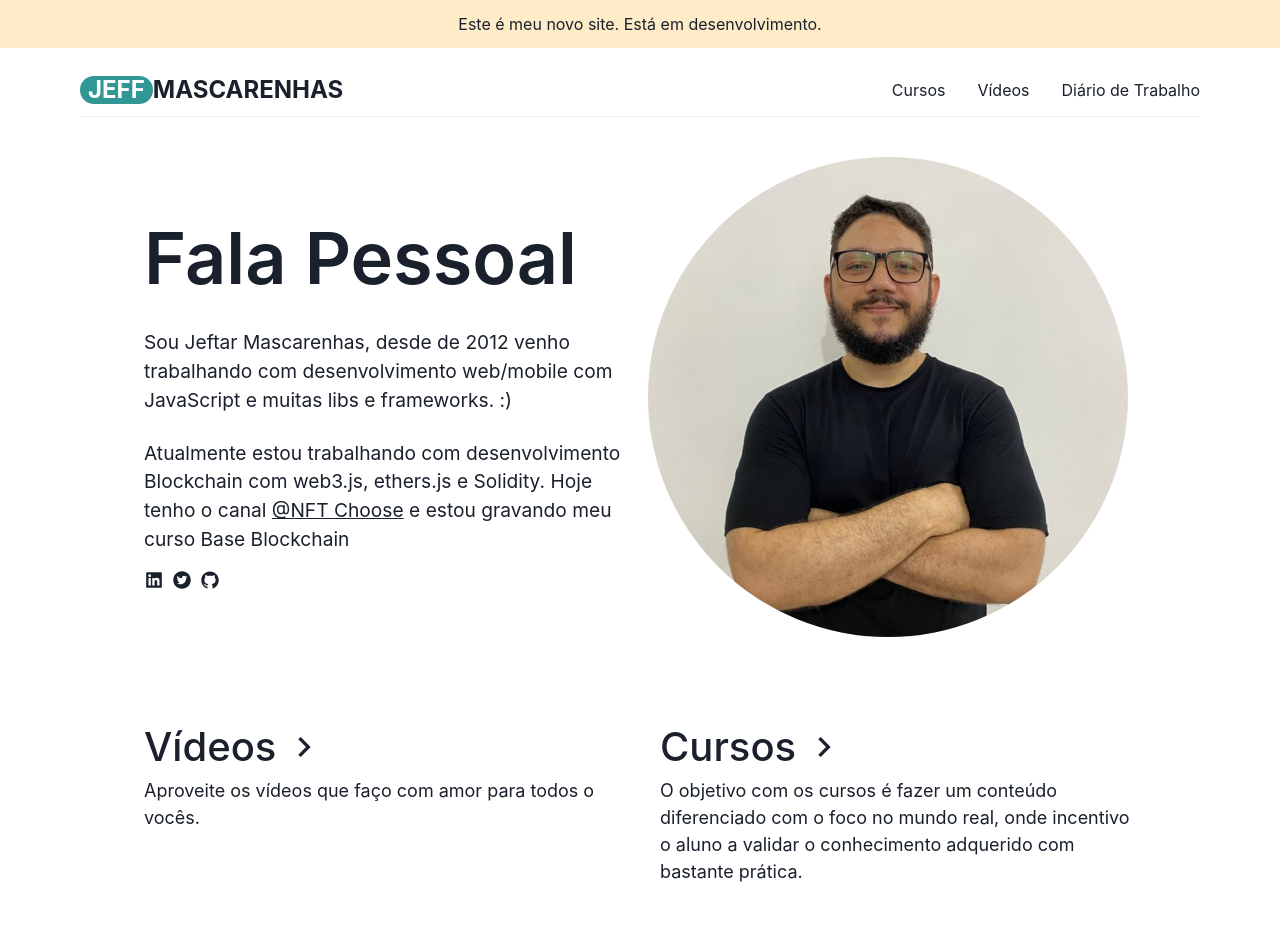
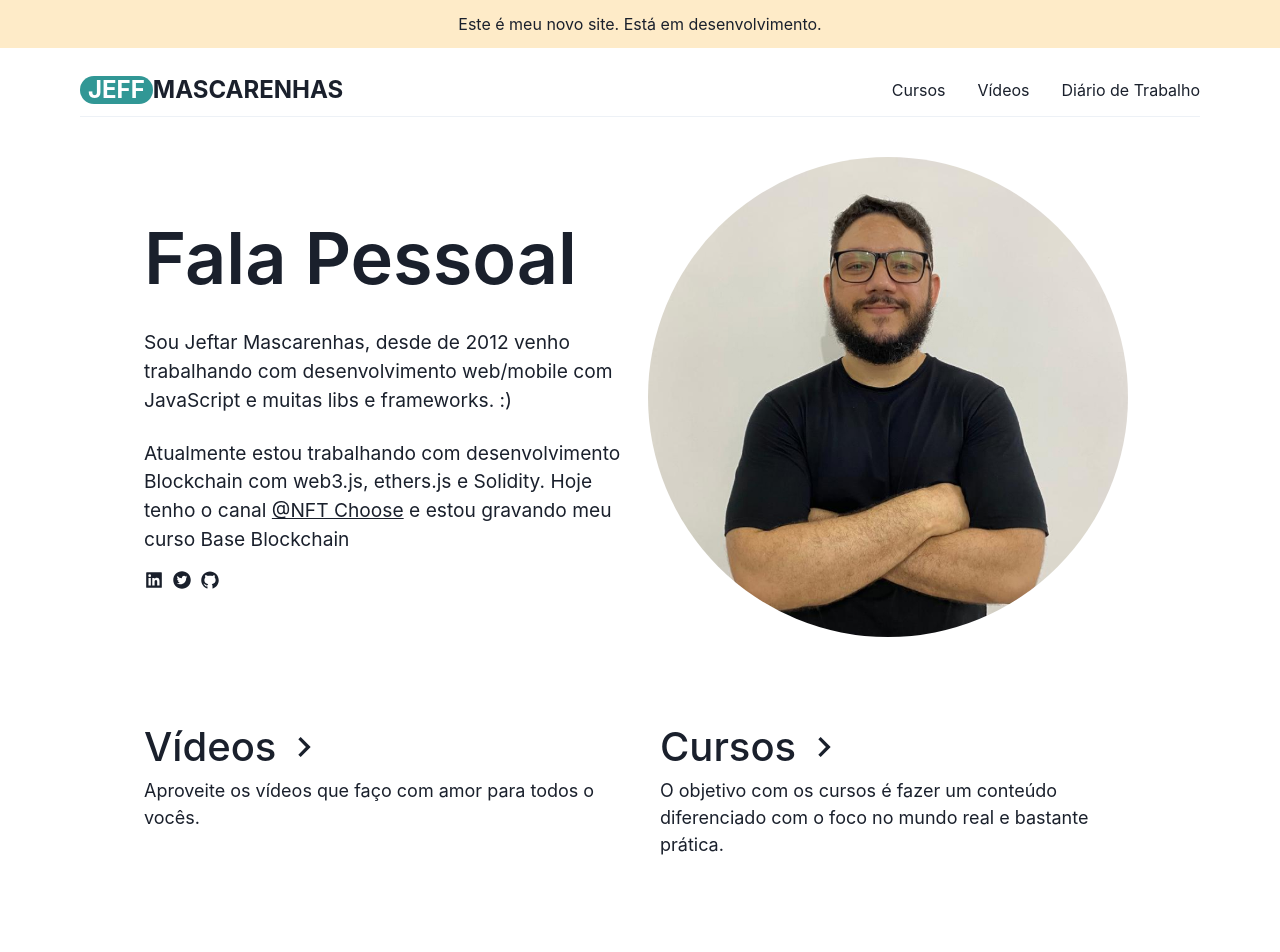
Before and after one commit to jeftarmascarenhas/jeftarmascarenhas.io, a Next.js app: page / in a window 1280 px wide. Shown: the top 952 px of the page. Built offline with nearby package versions, Linux system fonts and the light colour scheme.

Commit message:
refactor: changing text

```diff
--- a/src/modules/home/screens/main/components/Links/index.tsx
+++ b/src/modules/home/screens/main/components/Links/index.tsx
@@ -13,7 +13,7 @@ const LINKS_DATA = [
     id: 2,
     title: 'Cursos',
     link: `/courses`,
-    description: `O objetivo com os cursos é fazer um conteúdo diferenciado com o foco no mundo real, onde incentivo o aluno a validar o conhecimento adquerido com bastante prática.`
+    description: `O objetivo com os cursos é fazer um conteúdo diferenciado com o foco no mundo real e bastante prática.`
   }
   // {
   //   id: 3,
```
